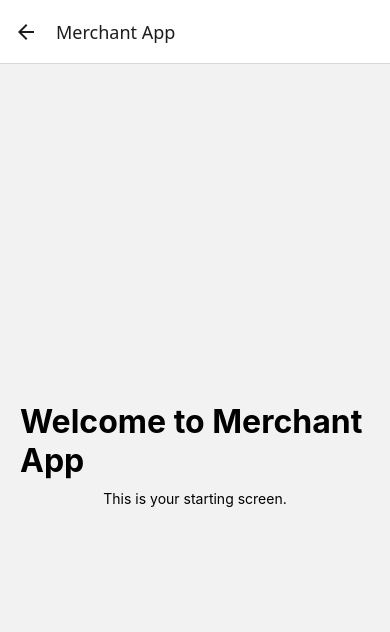
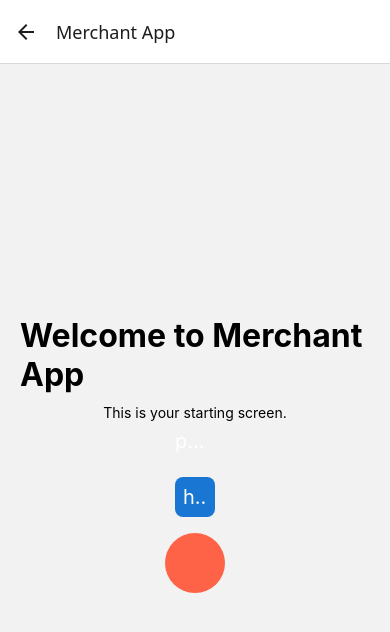
Before and after one commit to Abdofarajj/MerchantApp, a React Native app: screen /Home in a window 390 px wide. Shown: the top 632 px of the page. Built offline with nearby package versions, Linux system fonts and the light colour scheme.

Commit message:
working towards properly adding the icons

```diff
--- a/src/componenets/Icon.tsx
+++ b/src/componenets/Icon.tsx
@@ -1,50 +1,47 @@
 import React from "react";
 import {
     Image,
+    ImageSourcePropType,
     StyleProp,
     StyleSheet,
+    Text,
     TouchableOpacity,
     TouchableOpacityProps,
     View,
     ViewStyle,
 } from "react-native";
 
-// map common vector icon families; add more if needed
-const IconMap: Record<string, any> = {
-    MaterialIcons: require("react-native-vector-icons/MaterialIcons").default,
-    FontAwesome: require("react-native-vector-icons/FontAwesome").default,
-    Ionicons: require("react-native-vector-icons/Ionicons").default,
-    Entypo: require("react-native-vector-icons/Entypo").default,
+interface IconProps extends Omit<TouchableOpacityProps, "style"> {
+    iconName: string | number;
+    iconSize?: number;
+    iconColor?: string;
+    buttoncontainerStyle?: StyleProp<ViewStyle>;
+    onPress?: TouchableOpacityProps["onPress"];
+}
+
+/**
+ * Static asset map — add any icons you keep under src/assets/icons here.
+ * This avoids dynamic require(...) which Metro doesn't allow.
+ *
+ * Example:
+ *   ICON_ASSETS.person = require('../../assets/icons/person.png')
+ *
+ * Add only files that actually exist.
+ */
+export const ICON_ASSETS: Record<string, number> = {
+    // person: require('../../assets/icons/person.png'),
+    // logo: require('../../assets/icons/logo.png'),
 };
 
-interface IconProps extends Omit<TouchableOpacityProps, "style"> {
-    iconName: string;
-    iconFamily?: keyof typeof IconMap;
-    iconSize?: number;
-    iconColor?: string;
-    onPress?: TouchableOpacityProps["onPress"];
-    buttoncontainerStyle?: StyleProp<ViewStyle>;
-    gradient?: boolean;
-    gradientColors?: string[];
-    gradientStart?: { x: number; y: number };
-    gradientEnd?: { x: number; y: number };
-}
-
-export class IconComponent extends React.Component<IconProps> {
-    render(): React.ReactNode {
+export function IconComponent(props: IconProps): React.ReactElement {
     const {
         iconName,
-            iconFamily = "MaterialIcons",
         iconSize = 24,
         iconColor = "#000",
-            gradient,
         buttoncontainerStyle,
-            gradientColors = ["#fff", "#000"],
-            gradientStart = { x: 0, y: 0 },
-            gradientEnd = { x: 1, y: 1 },
         onPress,
         ...restProps
-        } = this.props;
+    } = props;
 
     const containerStyle: StyleProp<ViewStyle> = [
         styles.container,
@@ -52,64 +49,52 @@ export class IconComponent extends React.Component<IconProps> {
         buttoncontainerStyle,
     ];
 
-        // Try treat iconName as an image uri if it looks like one
-        const isUri = typeof iconName === "string" && /^https?:\/\//.test(iconName);
-        const imageSource = isUri ? { uri: iconName } : undefined;
+    // Resolve image source:
+    // 1) number (local require passed in by caller)
+    // 2) http(s) remote uri (string)
+    // 3) lookup in explicit ICON_ASSETS map (string)
+    let imageSource: ImageSourcePropType | undefined;
+    if (typeof iconName === "number") {
+        imageSource = iconName as number;
+    } else if (typeof iconName === "string" && /^https?:\/\//.test(iconName)) {
+        imageSource = { uri: iconName as string };
+    } else if (typeof iconName === "string") {
+        // explicit static lookup only — no dynamic require
+        const asset = ICON_ASSETS[iconName];
+        if (asset) {
+            imageSource = asset;
+        } else {
+            imageSource = undefined;
+        }
+    }
 
-        let iconInner: React.ReactNode;
-        if (imageSource) {
-            iconInner = (
+    const inner = imageSource ? (
         <Image
             source={imageSource}
             style={{ width: iconSize * 0.6, height: iconSize * 0.6, tintColor: iconColor }}
             resizeMode="contain"
         />
-            );
-        } else {
-            // use vector icon
-            const VectorIcon = IconMap[iconFamily] || IconMap.MaterialIcons;
-            iconInner = (
-                <VectorIcon
-                    name={iconName}
-                    size={Math.round(iconSize * 0.6)}
-                    color={iconColor}
-                    style={{ width: iconSize * 0.6, height: iconSize * 0.6 }}
-                />
-            );
-        }
-
-        // If you want real gradients install react-native-linear-gradient and swap the inner View for <LinearGradient>
-        const content = gradient ? (
-            <View
-                style={[
-                    containerStyle,
-                    {
-                        justifyContent: "center",
-                        alignItems: "center",
-                        // simple fallback gradient look — replace with LinearGradient for true gradients
-                        backgroundColor: gradientColors[0],
-                    },
-                ]}
+    ) : (
+        <Text
+            numberOfLines={1}
+            ellipsizeMode="tail"
+            style={{
+                color: iconColor,
+                fontSize: Math.round(iconSize * 0.5),
+                textAlign: "center",
+            }}
         >
-                {iconInner}
-            </View>
-        ) : (
-            <View style={[containerStyle, { justifyContent: "center", alignItems: "center" }]}>
-                {iconInner}
-            </View>
+            {String(iconName)}
+        </Text>
     );
 
     return (
-            <TouchableOpacity
-                activeOpacity={0.75}
-                onPress={onPress}
-                style={undefined} // keep wrapper styling in content (containerStyle)
-                {...restProps}
-            >
-                {content}
+        <TouchableOpacity activeOpacity={0.75} onPress={onPress} style={undefined} {...restProps}>
+            <View style={[containerStyle, { justifyContent: "center", alignItems: "center" }]}>
+                {inner}
+            </View>
         </TouchableOpacity>
     );
-    }
 }
 
 const styles = StyleSheet.create({
--- a/src/screens/HomeScreen.tsx
+++ b/src/screens/HomeScreen.tsx
@@ -1,10 +1,33 @@
 import { StyleSheet, Text, View } from "react-native";
+import { IconComponent } from "../componenets/Icon"; // use lowercase filename
 
 export default function HomeScreen() {
   return (
     <View style={styles.container}>
       <Text style={styles.title}>Welcome to Merchant App</Text>
       <Text>This is your starting screen.</Text>
+
+      {/* test 1: IconComponent from your file */}
+      <IconComponent
+        iconName="person"
+        iconSize={40}
+        iconColor="#fff"
+        onPress={() => console.log("profile (IconComponent)")}
+      />
+
+      {/* replacement for direct Ionicons: use IconComponent (text or asset fallback) */}
+      <View style={{ marginTop: 16 }}>
+        <IconComponent
+          iconName="home"
+          iconSize={40}
+          iconColor="#fff"
+          buttoncontainerStyle={{ backgroundColor: "#1976D2", padding: 8, borderRadius: 8 }}
+          onPress={() => console.log("home pressed")}
+        />
+      </View>
+
+      {/* test 3: simple fallback box to ensure screen renders */}
+      <View style={{ marginTop: 16, width: 60, height: 60, backgroundColor: "tomato", borderRadius: 30 }} />
     </View>
   );
 }
```
Lines whose indentation alone changed are shown as unchanged.
